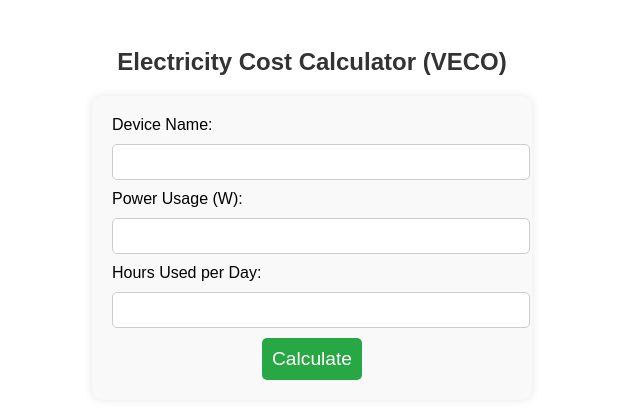
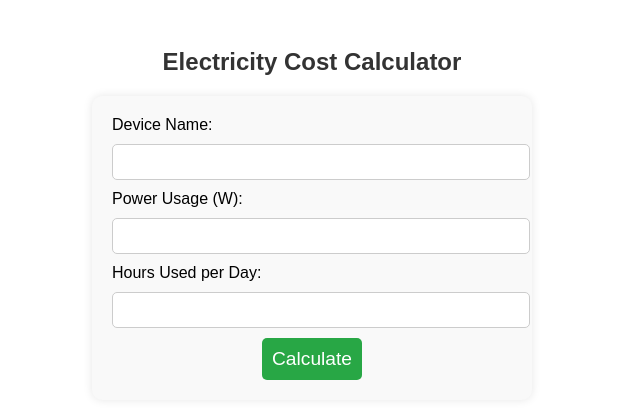
Before and after one commit to itzlex-1/electricitycost, a plain HTML site: page index.html in a window 1280 px wide. Shown: the whole page, without its empty margins (328-968 px from the left). Drawn offline with Linux system fonts and the light colour scheme.

Commit message:
Update index.html

```diff
--- a/index.html
+++ b/index.html
@@ -17,7 +17,7 @@
 </head>
 <body>
 
-    <h2>Electricity Cost Calculator (VECO)</h2>
+    <h2>Electricity Cost Calculator </h2>
     <form id="electricityForm">
         <label for="device">Device Name:</label>
         <input type="text" id="device" required>
```
